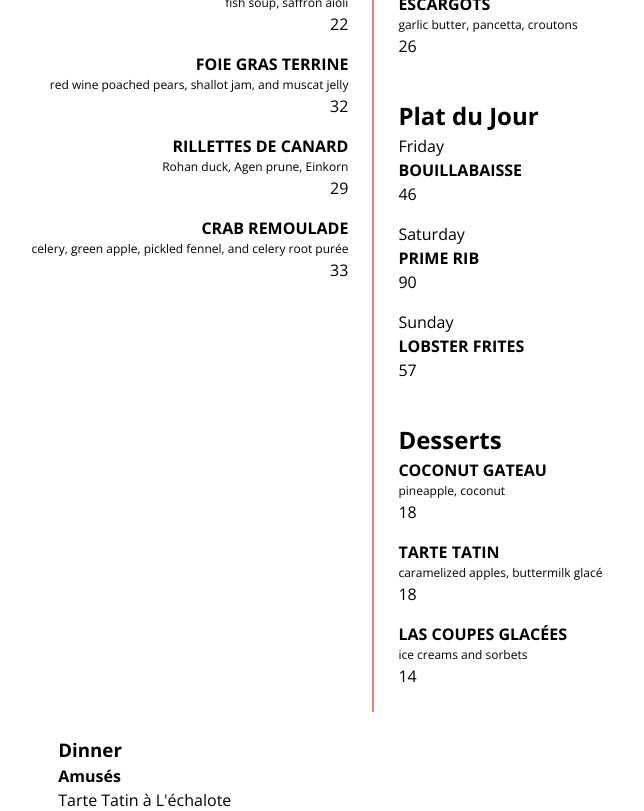
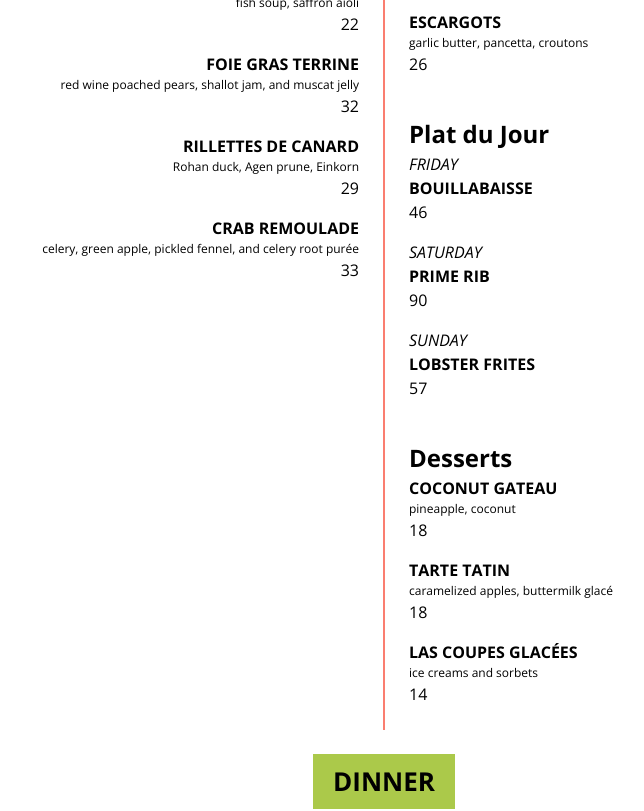
Before and after one commit to py-code314/restaurant-page, a website built with webpack: page src/template.html in a window 1280 px wide. Shown: the part 1060-1871 px from the top of the page, without its empty margins (256-900 px from the left). Built offline with nearby package versions, Linux system fonts and the light colour scheme.

Commit message:
style: Add styles to dinner menu

```diff
--- a/src/styles.css
+++ b/src/styles.css
@@ -306,59 +306,92 @@ body {
 }
 
 .menu,
-.lunch {
+.lunch,
+.dinner {
   display: flex;
   flex-direction: column;
   align-items: center;
 }
 
-.lunch__title {
+.lunch__title,
+.dinner__title {
   font-size: var(--fs-750);
   text-transform: uppercase;
   background-color: var(--clr-salmon);
   padding: var(--space-80) var(--space-600);
 }
 
-.lunch__categories {
+.dinner__title {
+  background-color: var(--clr-lime-green);
+}
+
+.lunch__categories,
+.dinner__categories {
   display: flex;
   padding: var(--space-700);
 }
 
 .lunch__categories-left,
-.lunch__categories-right {
+.lunch__categories-right,
+.dinner__categories-left,
+.dinner__categories-right {
   padding: var(--space-700);
 }
 
-.lunch__categories-left {
+.lunch__categories-left,
+.dinner__categories-left {
   display: flex;
   flex-direction: column;
   align-items: end;
   border-inline-end: 2px solid var(--clr-salmon);
 }
 
-.lunch__subtitle {
+.dinner__categories-left {
+  border-inline-end: 2px solid var(--clr-lime-green);
+}
+
+.lunch__categories-left,
+.dinner__categories-left,
+.lunch__categories-right,
+.dinner__categories-right {
+  flex: 1;
+}
+
+.lunch__subtitle,
+.dinner__subtitle {
   font-size: var(--fs-700);
 }
 
-.lunch__categories-left .lunch__list {
+.lunch__categories-left .lunch__list,
+.dinner__categories-left .dinner__list {
   text-align: right;
 }
 
-.lunch__list {
+.lunch__list,
+.dinner__list {
   display: flex;
   flex-direction: column;
   gap: var(--space-400)
 }
 
-.lunch__list:not(:last-child) {
+.lunch__list:not(:last-child),
+.dinner__list:not(:last-child) {
   margin-block-end: var(--space-1100);
 }
 
-.lunch__item-name {
+.lunch__item-name,
+.dinner__item-name {
   text-transform: uppercase;
   font-weight: var(--fw-bold);
 }
 
-.lunch__item-description {
+.lunch__item-description,
+.dinner__item-description {
   font-size: var(--fs-200);
 }
+
+.lunch__day,
+.dinner__day {
+  text-transform: uppercase;
+  font-style: italic;
+}
```
